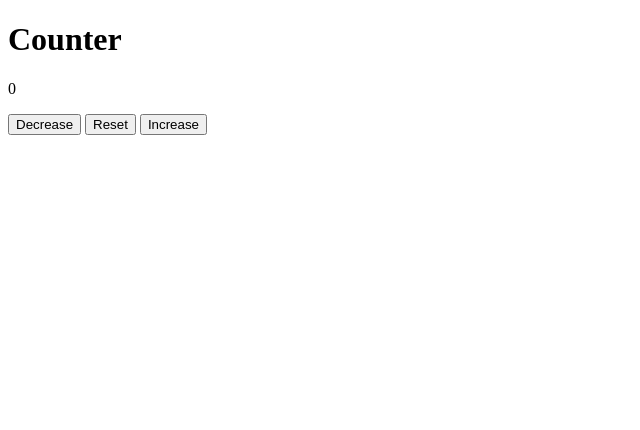
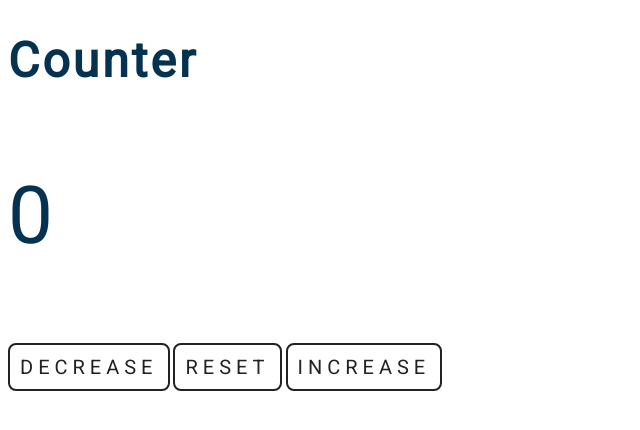
Before and after one commit to adamvitaris/counter, a plain HTML site: page index.html in a window 1280 px wide. Shown: the whole page, without its empty margins (0-640 px from the left). Drawn offline with Linux system fonts and the light colour scheme.

Commit message:
Added some CSS

```diff
--- a/index.html
+++ b/index.html
@@ -5,6 +5,9 @@
     <meta name="viewport" content="width=device-width, initial-scale=1.0" />
     <title>Counter</title>
     <link rel="stylesheet" href="style.css" />
+    <link rel="preconnect" href="https://fonts.googleapis.com">
+    <link rel="preconnect" href="https://fonts.gstatic.com" crossorigin>
+    <link href="https://fonts.googleapis.com/css2?family=Montserrat:wght@100&family=Roboto&display=swap" rel="stylesheet">
   </head>
   <body>
     <div class="container">
--- a/style.css
+++ b/style.css
@@ -1 +1,32 @@
-@import url("https://fonts.googleapis.com/css?family=Open+Sans|Roboto:400,700&display=swap");
+* {
+    font-family: 'Roboto', sans-serif;
+}
+
+h1 {
+    font-size: 3rem;
+    color: #063251;
+    letter-spacing: 3px;
+}
+
+p {
+    font-size: 5rem;
+    color: #063251;
+}
+
+.btn {
+    font-size: 20px;
+    letter-spacing: 5px;
+    text-transform: uppercase;
+    color: #222;
+    border-color: #222;
+    background-color: white;
+    border-radius: 8px;
+    border-style: solid;
+    padding: 10px;
+}
+
+.btn:hover {
+    background-color: #222;
+    color: white;
+    transition: 0.5s;
+}
```
